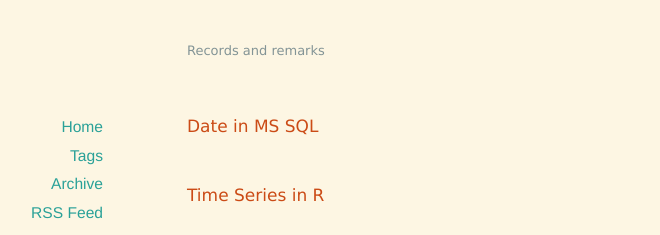
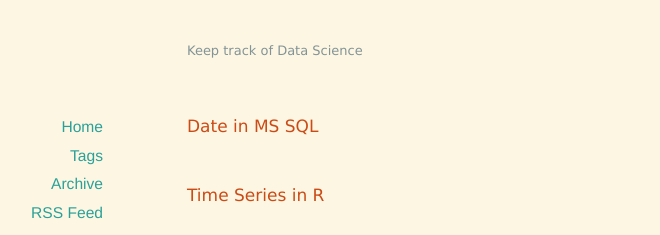
Before and after one commit to zhuzelong/zhuzelong.github.io, a Jekyll site: the page built from archives/index.html, in a window 1280 px wide. Shown: the top 235 px of the page, without its empty margins (203-863 px from the left). Built offline with Jekyll 4.4.1, drawn with Linux system fonts in a browser that asks for light colours; nearby versions of some CDN libraries; Markdown is read by kramdown in place of the engine named in the settings.

Commit message:
Change blog description

```diff
--- a/_config.yml
+++ b/_config.yml
@@ -1,7 +1,7 @@
 # Site settings
-title: My Github Blog
+title: Zelong Blog
 email:
-description: Records and remarks
+description: Keep track of Data Science
 # baseurl: "" # the subpath of your site, e.g. /blog/
 url: "zhuzelong.github.io" # the base hostname & protocol for your site
 github_username:  zhuzelong
```
